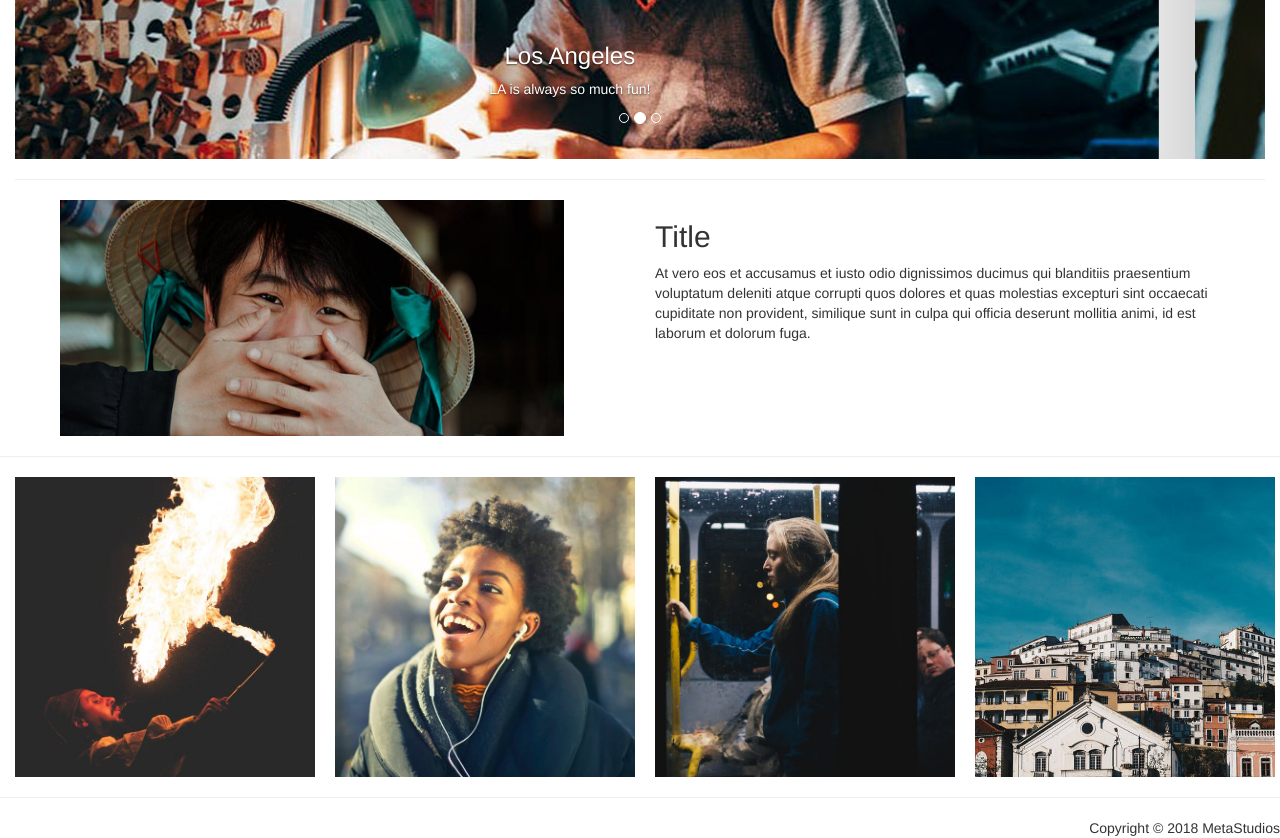
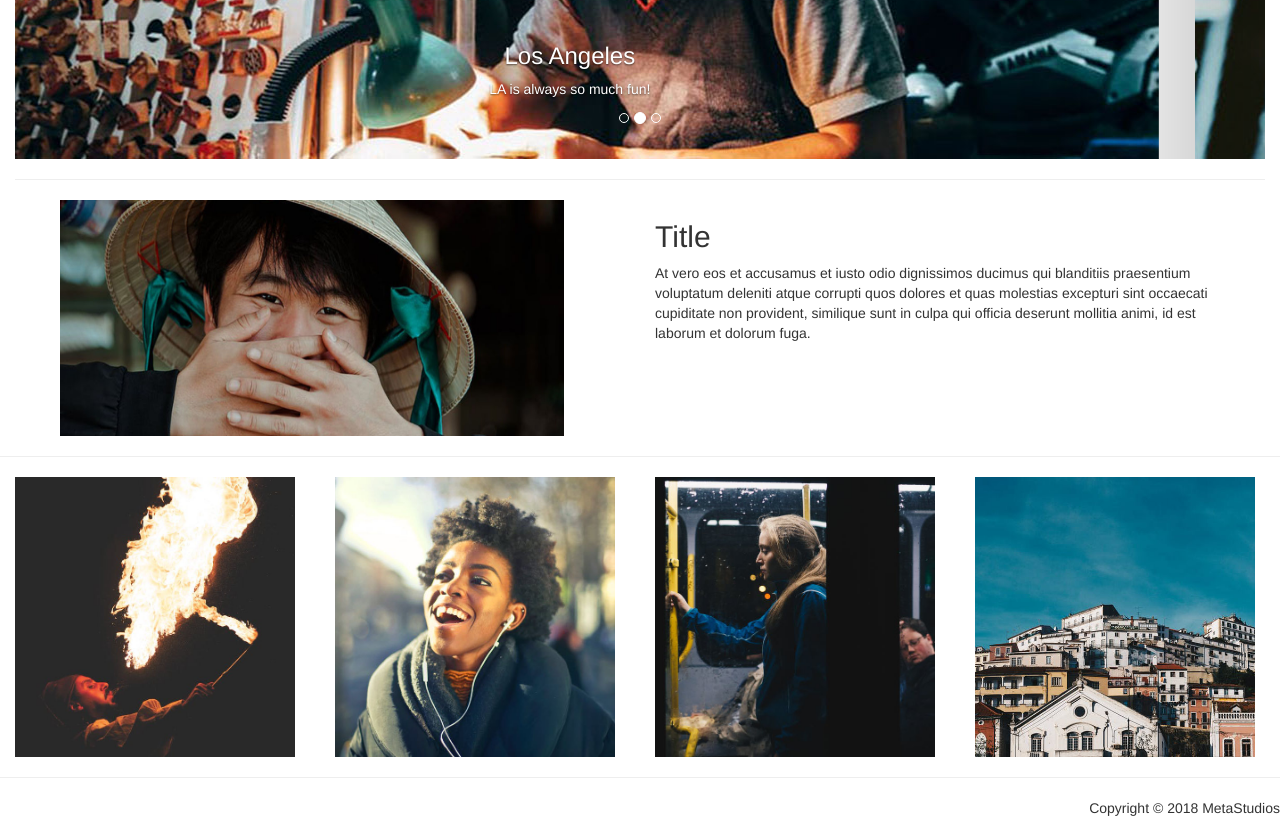
Before and after one commit to khairzmn/JanSite2018, a plain HTML site: page bootstrap_about.html in a window 1280 px wide. Shown: the part 913-1751 px from the top of the page. Drawn offline with nearby package versions, Linux system fonts and the light colour scheme.

Commit message:
bootstrap page update

```diff
--- a/bootstrap_about.html
+++ b/bootstrap_about.html
@@ -150,16 +150,16 @@
     <div class="container-fluid">
         <div class="row">
             <div class="col-xs-3">
-                <img src="./images/69894b.jpg" item-width="300px" height="300px">
+                <img src="./images/69894b.jpg" item-width="280px" height="280px">
             </div>
             <div class="col-xs-3">
-                <img src="./images/813940b.jpg" item-width="300px" height="300px">
+                <img src="./images/813940b.jpg" item-width="280px" height="280px">
             </div>
             <div class="col-xs-3">
-                <img src="./images/808700b.jpg" item-width="300px" height="300px">
+                <img src="./images/808700b.jpg" item-width="280px" height="280px">
             </div>
             <div class="col-xs-3">
-                <img src="./images/804750b.jpg" item-width="300px" height="300px">
+                <img src="./images/804750b.jpg" item-width="280px" height="280px">
             </div>
             <!--
             <p> At vero eos et accusamus et iusto odio dignissimos ducimus qui blanditiis praesentium
```
